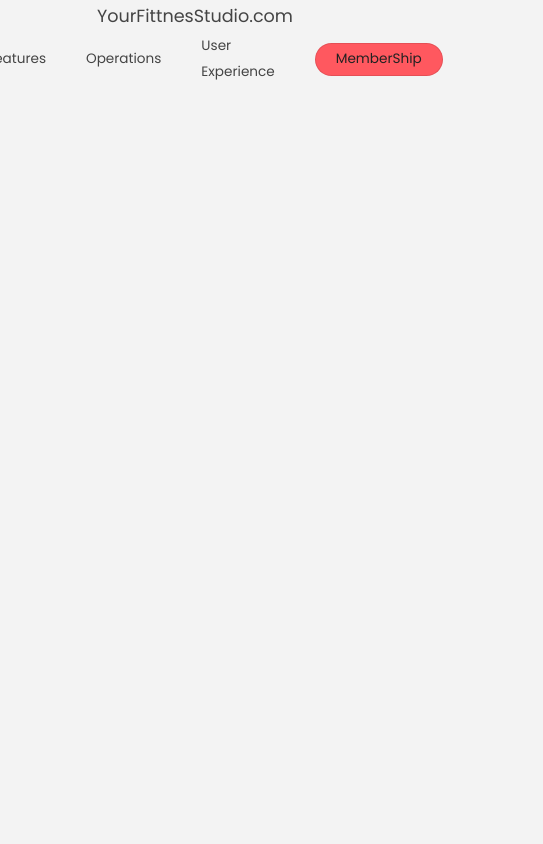
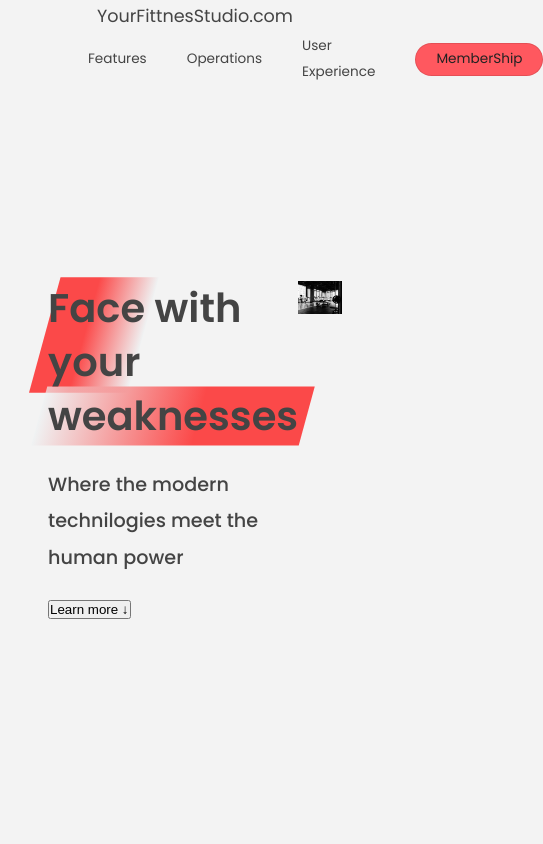
Before and after one commit to Barna-Molnar/landing-page-gym, a website: page index.html in a window 390 px wide. Shown: the top 844 px of the page, 543 px wide, since content can reach past the window. Drawn offline with Linux system fonts and the light colour scheme.

Commit message:
Responsive sections + menu till tab port

```diff
--- a/index.html
+++ b/index.html
@@ -7,6 +7,7 @@
     <meta name="viewport" content="width=device-width, initial-scale=1.0">
     <link href="https://fonts.googleapis.com/css?family=Poppins:300,400,500,600&display=swap" rel="stylesheet" />
     <title>Document</title>
+    <script src="https://kit.fontawesome.com/e2feeb3051.js" crossorigin="anonymous"></script>
     <link rel="stylesheet" href="css/style.css">
 </head>
 
@@ -16,6 +17,7 @@
             <!-- <img src="#" alt="#" class="nav__logo" id="logo" designer="Barnabas Molnar" data-version-number='3.0' /> -->
             <p>YourFittnesStudio.com</p>
             <ul class="nav__links">
+
                 <li class="nav__item">
                     <a class="nav__link" href="#section--1">Features</a>
                 </li>
--- a/sass/base.scss
+++ b/sass/base.scss
@@ -53,7 +53,7 @@ p {
 }
 
 h1 {
-    font-size: 5.5rem;
+    font-size: 5rem;
     line-height: 1.35;
 }
 
--- a/sass/gallery.scss
+++ b/sass/gallery.scss
@@ -1,9 +1,16 @@
+@import './mixin.scss';
 .gallery {
     background-color: #f9f7f6;
     display: grid;
     grid-template: repeat(7, 5vw) / repeat(8, 1fr);
     grid-gap: 1.5rem;
-    padding: 1.5rem;
+    margin: 0 12rem;
+    @include respond(tab-land) {
+        margin: 0 6rem;
+    }
+    @include respond(tab-port) {
+        margin: 0 3rem;
+    }
     &__item {
         &--1 {
             grid-row: 4 / 5;
--- a/sass/header.scss
+++ b/sass/header.scss
@@ -16,13 +16,13 @@
         justify-content: center;
         align-items: start;
         justify-items: start;
-        display: none;
+        padding: 0 3rem;
+        // display: none;
     }
     &__img {
         width: 100%;
         grid-column: 2 / 3;
         grid-row: 1 / span 4;
-        transform: translateY(-6rem);
     }
 }
 
--- a/sass/nav.scss
+++ b/sass/nav.scss
@@ -15,12 +15,16 @@
         color: inherit;
     }
     .nav__links {
+        // display: grid;
+        // grid-template-columns: 1fr 1fr 1fr 1fr 1fr;
+        // place-items: center;
         display: flex;
         align-items: center;
         list-style: none;
-        // @include respond(tab-port) {
-        //     display: grid;
-        // }
+        @include respond(tab-port) {
+            width: 100%;
+            justify-content: space-between;
+        }
     }
     .nav__item {
         margin-left: 5rem;
--- a/sass/style.scss
+++ b/sass/style.scss
@@ -1,3 +1,5 @@
+@import './mixin.scss';
+
 /* FEATURES */
 
 .features {
@@ -5,6 +7,12 @@
     grid-template-columns: 1fr 1fr;
     gap: 4rem;
     margin: 0 12rem;
+    @include respond(tab-land) {
+        margin: 0 6rem;
+    }
+    @include respond(tab-port) {
+        margin: 0 3rem;
+    }
     &__img {
         height: 100%;
         width: 100%;
```
Also changed, not shown: css/style.css.
